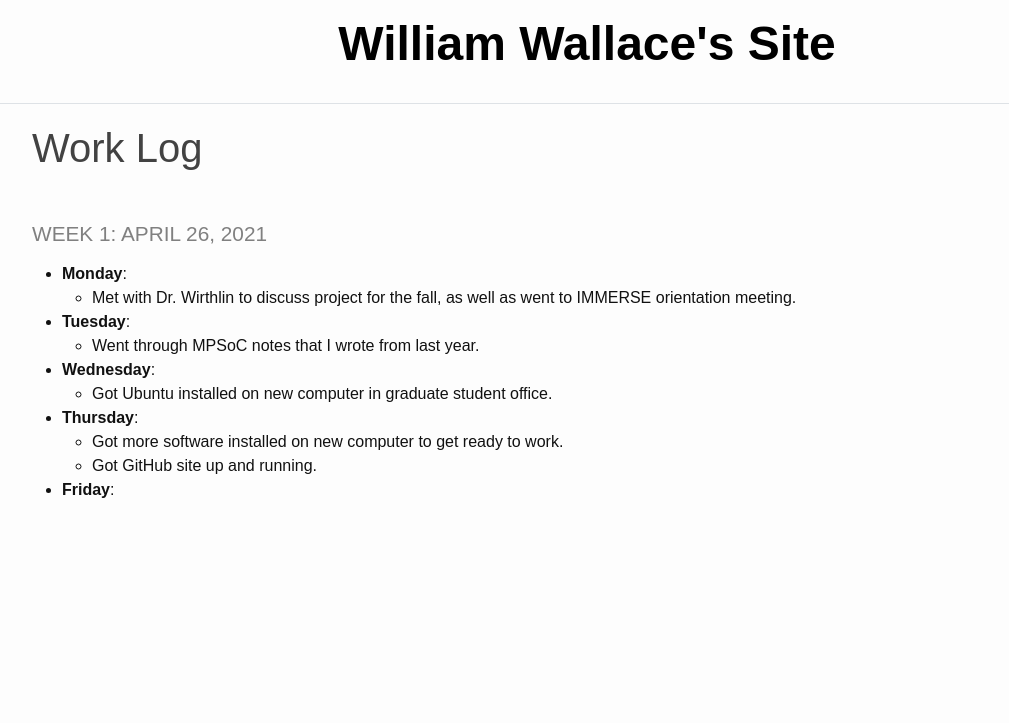
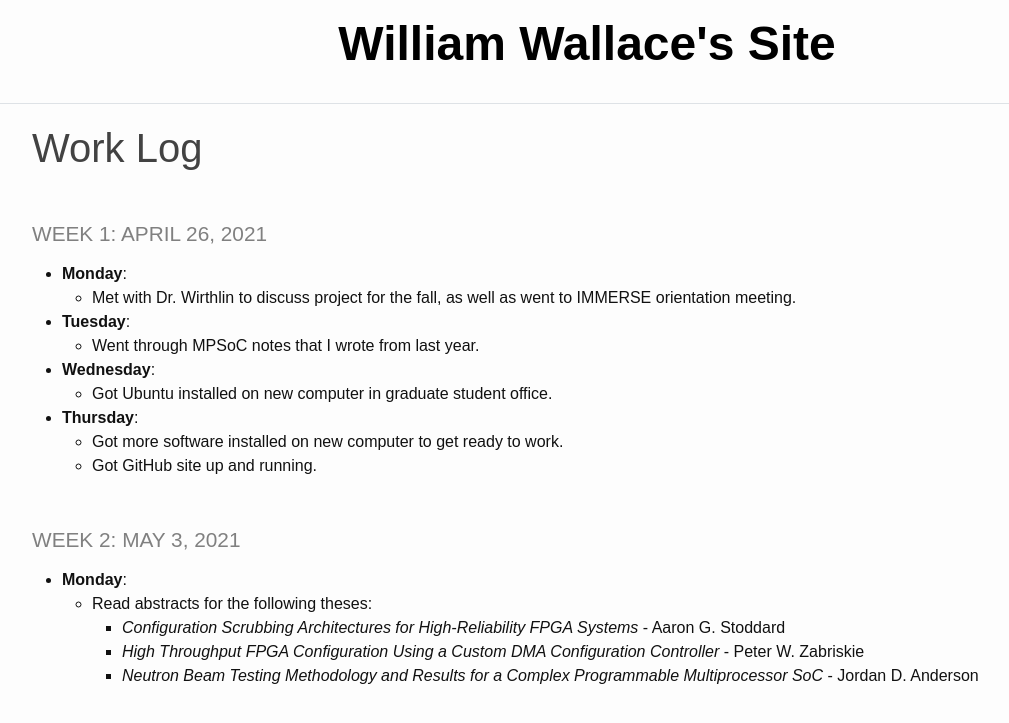
Before and after one commit to masterqwerty/masterqwerty.github.io, a Jekyll site: the page built from _pages/log.md, in a window 1280 px wide. Shown: the top 723 px of the page, without its empty margins (53-1062 px from the left). Built offline with Jekyll 4.4.1, drawn with Linux system fonts in a browser that asks for light colours.

Commit message:
Update log

```diff
--- a/_pages/log.md
+++ b/_pages/log.md
@@ -14,4 +14,11 @@ title: Work Log
 * **Thursday**:
   * Got more software installed on new computer to get ready to work.
   * Got GitHub site up and running.
-* **Friday**:
+
+### Week 2: May 3, 2021
+
+* **Monday**:
+  * Read abstracts for the following theses:
+    * _Configuration Scrubbing Architectures for High-Reliability FPGA Systems_ - Aaron G. Stoddard
+    * _High Throughput FPGA Configuration Using a Custom DMA Configuration Controller_ - Peter W. Zabriskie
+    * _Neutron Beam Testing Methodology and Results for a Complex Programmable Multiprocessor SoC_ - Jordan D. Anderson
```
